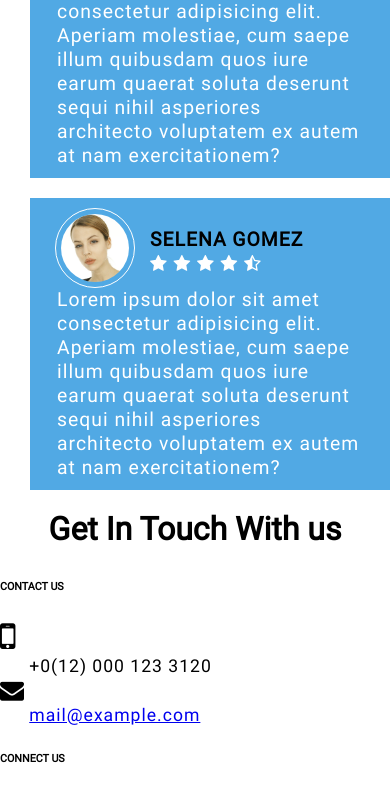
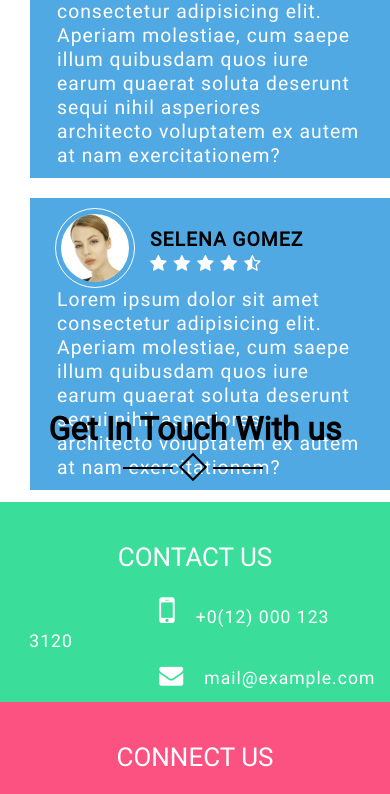
Before and after one commit to markonyck/bit-web, a plain HTML site: page project responsive/Project.html in a window 390 px wide. Shown: the part 2360-3154 px from the top of the page. Drawn offline with Linux system fonts and the light colour scheme.

Commit message:
projekat kod kuce nastavak

```diff
--- a/project responsive/Project.html
+++ b/project responsive/Project.html
@@ -36,6 +36,7 @@
             </li>
         </ul>
     </header>
+
     <main>
         <h3>Who We Are</h3>
         <div class="linedecoration clearfix">
@@ -43,10 +44,11 @@
             <div class="romb"></div>
             <div class="lineright"></div>
         </div>
+
         <h4>Welcome To Our Build Estate</h4>
 
-        <p>"If you can build buildings, why sit on the beach?,We always think of buildings and their settings, but so do other
-            architects."
+        <p>
+            "If you can build buildings, why sit on the beach?,We always think of buildings and their settings, but so do other architects."
         </p>
 
         <ul>
@@ -55,7 +57,9 @@
             <li>Prices Are Low &amp; Parking Allowance. </li>
             <li>Best Design Architecture.</li>
         </ul>
+
         <img src="images/about.jpg" alt="dsasd">
+
         <h4>We Make Your Dream Home</h4>
 
         <p>"For decades engieeners have stood accused of their buildings do not have any cultural value. We have attempted to
@@ -67,8 +71,12 @@
             <li>Modern Apartment With Large Space.</li>
             <li>New Residential Complex Features.</li>
         </ul>
+
+
         <div class="people">
+
             <h3>What People Says</h3>
+
             <div class="linedecoration clearfix">
                 <div class="lineleft"></div>
                 <div class="romb"></div>
@@ -94,6 +102,7 @@
                         quos iure earum quaerat soluta deserunt sequi nihil asperiores architecto voluptatem ex autem at
                         nam exercitationem?</p>
                 </li>
+
                 <li>
                     <img src="images/t2.jpg" alt="">
                     <div class="listheading">
@@ -110,6 +119,7 @@
                         quos iure earum quaerat soluta deserunt sequi nihil asperiores architecto voluptatem ex autem at
                         nam exercitationem?</p>
                 </li>
+
                 <li>
                     <img src="images/t3.jpg" alt="">
                     <div class="listheading">
@@ -125,32 +135,24 @@
                     <p class="peopletext">Lorem ipsum dolor sit amet consectetur adipisicing elit. Aperiam molestiae, cum saepe illum quibusdam
                         quos iure earum quaerat soluta deserunt sequi nihil asperiores architecto voluptatem ex autem at
                         nam exercitationem?</p>
-        </div>
+
                 </li>
             </ul>
-        <!--  <div class="firstperson">
+        </div>
+        <div class="main-two">
+            <h3>Get In Touch With us</h3>
+            <div class="linedecoration clearfix">
+                <div class="lineleft"></div>
+                <div class="romb"></div>
+                <div class="lineright"></div>
+            </div>
+            <div class = "contact">
+                <h6>CONTACT US</h6>
+                <p><i class="fa fa-mobile" style="font-size:36px"></i>+0(12) 000 123 3120</p>
 
-
-                <img src="images/t2.jpg" alt="">
-            <h5>JENNIFER LOPEZ</h5>
-
-            <p>Lorem ipsum dolor sit amet consectetur adipisicing elit. Aperiam molestiae, cum saepe illum quibusdam quos iure
-                earum quaerat soluta deserunt sequi nihil asperiores architecto voluptatem ex autem at nam exercitationem?</p>
-            <img src="images/t3.jpg" alt="">
-            <h5>SELENA GOMEZ</h5>
-
-            <p>Lorem ipsum dolor sit amet consectetur adipisicing elit. Aperiam molestiae, cum saepe illum quibusdam quos iure
-                earum quaerat soluta deserunt sequi nihil asperiores architecto voluptatem ex autem at nam exercitationem?</p>
-        </div> -->
-        <h3>Get In Touch With us</h3>
-        <h6>CONTACT US</h6>
-        <i class="fa fa-mobile" style="font-size:36px"></i>
-        <p>+0(12) 000 123 3120</p>
-        <i class="fa fa-envelope" style="font-size:24px"></i>
-        <p>
-            <a href="mailto:mail@example.com">mail@example.com</a>
-        </p>
-
+                <p><i class="fa fa-envelope" style="font-size:24px"></i><a href="mailto:mail@example.com">mail@example.com</a></p>
+            </div>
+            <div class = "connect">
                 <h6>CONNECT US</h6>
                 <ul class="social-icons">
                     <li>
@@ -174,15 +176,30 @@
                         </a>
                     </li>
                 </ul>
+            </div>
+        </div>
+    </main>
+
+
+</body>
+
+</html>
+
+<!--
+
+
+
+
+
         <h6>ADDRESS</h6>
         <i class="fa fa-map-marker" style="font-size:24px"></i>
         <address>1680 Richmond St, Corner in, ON N58 3d7, USA</address>
         <div class="home">
             <img src="images/house.png">
         </div>
-        <!-- <iframe src="https://www.google.com/maps/embed?pb=!1m14!1m12!1m3!1d11322.276616522473!2d20.45802175!3d44.80996845!2m3!1f0!2f0!3f0!3m2!1i1024!2i768!4f13.1!5e0!3m2!1sen!2srs!4v1525355985594"
+        <iframe src="https://www.google.com/maps/embed?pb=!1m14!1m12!1m3!1d11322.276616522473!2d20.45802175!3d44.80996845!2m3!1f0!2f0!3f0!3m2!1i1024!2i768!4f13.1!5e0!3m2!1sen!2srs!4v1525355985594"
                 width="600" height="450" frameborder="0" style="border:0" allowfullscreen></iframe> -->
-
+<!--
         <h3>Mail us</h3>
         <form action="#">
             <input type="text" name="firstname" placeholder="Name">
@@ -191,7 +208,7 @@
             <textarea cols="20" rows="6">Message</textarea>
             <input type="submit" name="Submit">
         </form>
-    </main>
+
 
     <footer>
         <ul>
@@ -216,6 +233,4 @@
         </ul>
         <p>&copy; 2017 Build Estate. All Rights Reserved</p>
     </footer>
-</body>
-
-</html>
+-->
--- a/project responsive/main.css
+++ b/project responsive/main.css
@@ -1,6 +1,7 @@
 body {
     margin: 0;
 }
+
 @font-face {
     font-family: robotoRegular;
     src: url(fonts/Roboto-Regular.ttf);
@@ -16,7 +17,7 @@
 /* Mobile view */
 @media  screen and (min-width: 320px) and (max-width: 768px) {
     body {
-        margin: 0;
+        margin: 0 auto;
     }
     header {
         width: 100%;
@@ -29,6 +30,7 @@
         background-size: cover;
         padding: 50px;
     }
+
     h2  {
         color: white;
         text-transform: uppercase;
@@ -36,6 +38,7 @@
         margin: 0 auto;
         display: inline-block;
     }
+
     .headline button {
         display: block;
         color: white;
@@ -46,20 +49,24 @@
         width: 100px;
         border: none;
     }
+
     h1 {
        font-size: 30px;
        text-transform: uppercase;
        margin-top: 20px;
        text-align: center;
+
     }
     h1 .first{
         border: 4px solid rgb(117, 114, 114);
         border-right: 0px;
         color: orange;
     }
+
     h1 .second{
         color:rgb(117, 114, 114);
     }
+
     header ul{
         background-color: rgb(117, 182, 235);
         margin: 0px auto;
@@ -67,8 +74,8 @@
         list-style: none;
         width: 90%;
         padding: 5px 0px;
+    }
 
-    }
     header ul li a{
         text-decoration: none;
         color: white;
@@ -83,15 +90,13 @@
         text-align: center;
         margin-top: 70px;
     }
+
     .linedecoration{
-
         margin: 0 auto;
         width: 145px;
         margin-top: -10px;
+    }
 
-
-
-    }
     .clearfix:before,
     .clearfix:after{
         content: "";
@@ -100,14 +105,14 @@
     .clearfix:after{
         clear: both;
     }
+
     .lineleft{
         border-top: 2px solid;
         width: 50px;
         float: left;
         margin-right: 10px;
+    }
 
-
-    }
     .romb {
         border: 2px solid;
         width: 20px;
@@ -115,17 +120,14 @@
         transform: rotate(45deg);
         float: left;
         margin-top: -10px;
+    }
 
-
-    }
     .lineright{
         border-top: 2px solid;
         width: 50px;
         float: left;
         margin-left:10px;
-
     }
-
 
     h4{
         color:rgb(110, 166, 250);
@@ -141,9 +143,11 @@
         margin: 0 auto;
         line-height: 24px;
     }
+
     main ul{
         padding-left: 60px;
     }
+
     main ul li{
         list-style-image: url(images/arrow_bullet.png);
         padding: 10px;
@@ -159,6 +163,7 @@
         padding-top: 20px;
         padding-bottom: 10px;
     }
+
     main div.people ul{
         float: left;
         display: inline-block;
@@ -172,7 +177,6 @@
         background-color: rgb(81, 169, 228);
         display:inline-block;
         margin: 10px 0;
-
     }
     main div.people ul li img{
         float: left;
@@ -181,34 +185,27 @@
         padding: 5px;
         width: 80px;
         margin-left: 15px;
+    }
 
-    }
-    /* h5{
-        display: inline;
-        color: black;
-        padding-left: 20px;
-
-    } */
     div.listheading{
         float:left;
         width: 200px;
         margin-top: 20px;
+    }
 
-
-    }
     .listheading p{
         display: block;
         color: black;
         font-weight: 600;
+    }
 
-
-    }
     .stars i{
         display: inline;
         font-size:18px;
         color:white;
 
     }
+
     .peopletext{
         clear: both;
         color: white;
@@ -216,14 +213,136 @@
         width: 90%;
     }
 
+    main .main-two {
+        margin-top: 100px;
+        height: 100px;
+        position: absolute;
+        top:2350px;
 
+    }
+
+     main .main-two h3{
+        font-size: 32px;
+        text-align: center;
+        padding-top: 250px;
+        height: 100px;
+    }
+
+    main .main-two .linedecoration .lineleft{
+        border-top: 2px solid;
+        width: 50px;
+        float: left;
+        margin-right: 10px;
+        position: relative;
+        top: 35px;
+    }
+
+    main .main-two .linedecoration .romb {
+        border: 2px solid;
+        width: 20px;
+        height: 20px;
+        transform: rotate(45deg);
+        float: left;
+        margin-top: -10px;
+        position: relative;
+        top: 35px;
+    }
+
+    main .main-two .linedecoration .lineright{
+        border-top: 2px solid;
+        width: 50px;
+        float: left;
+        margin-left:10px;
+        position: relative;
+        top: 35px;
+    }
+
+    .contact{
+        background-color: rgb(58, 221, 154);
+        position: relative;
+        top: 60px;
+        width: 100%;
+        height: 200px;
+    }
+
+    .contact h6{
+        text-transform: uppercase;
+        text-align: center;
+        color: white;
+        font-size: 26px;
+        margin: 0 auto;
+        padding-top: 40px;
+        padding-bottom: 20px;
+        font-family: robotoRegular;
+        font-weight: normal;
+    }
+
+    .contact p{
+        display: block;
+        align-content: center;
+        margin: 0px auto;
+        padding-bottom: 10px;
+        color: white;
+        text-decoration: none;
+
+    }
+
+    .contact p i {
+        display: inline;
+        padding-right: 20px;
+        padding-left: 130px;
+        color: white;
+    }
+
+    .contact p a {
+        text-decoration: none;
+        color: white;
+    }
+
+    .connect{
+        background-color: rgb(252, 82, 130);
+        position: relative;
+        top:60px;
+        width: 100%;
+        height: 200px;
+    }
+    .connect h6{
+        text-transform: uppercase;
+        text-align: center;
+        color: white;
+        font-size: 26px;
+        margin: 0 auto;
+        padding-top: 40px;
+        padding-bottom: 20px;
+        font-family: robotoRegular;
+        font-weight: normal;
+    }
+
+    .connect .social-icons{
+        display: inline;
+        width: 100%;
+
+    }
+
+    .connect .social-icons li{
+        list-style: none;
+        padding-left: 20px;
+        margin: 0px auto;
+
+    }
+    .connect .social-icons li a i{
+        color: white;
+    }
 
     .social-icons img {
-        display: block;
+        display: inline;
         width: 24px;
+        height: auto;
+        float: left;
+        color: white;
     }
     .people img {
-        width:50px
+        width:50px;
     }
     .home img {
         width:100px;
```
Lines whose indentation alone changed are shown as unchanged.
